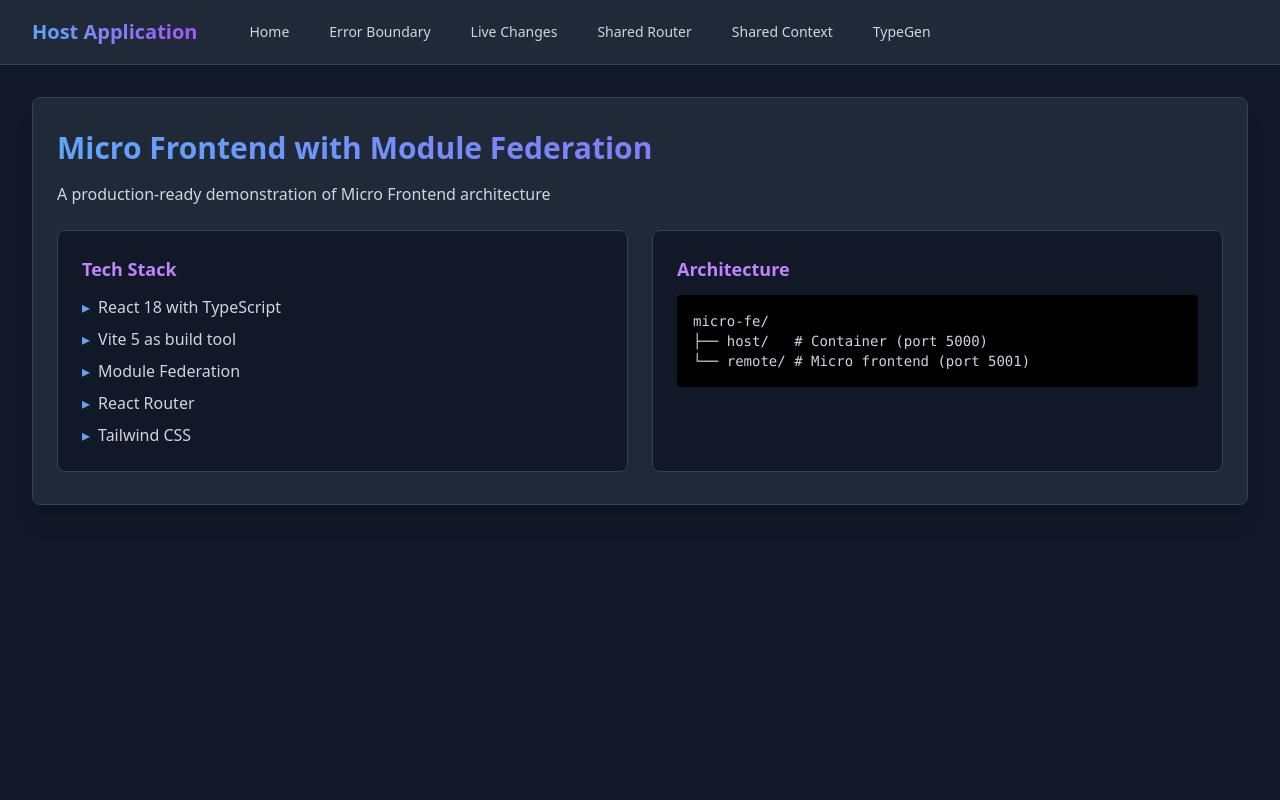
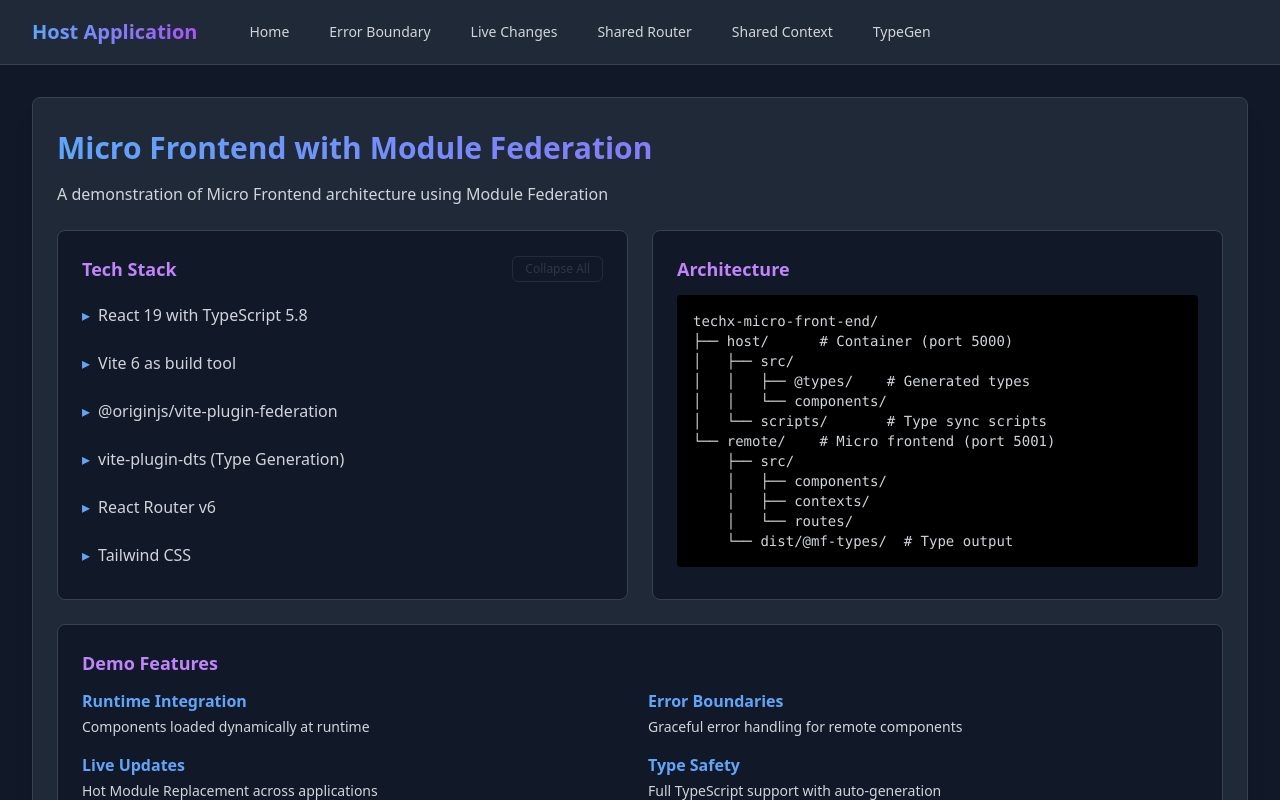
Before and after one commit to lamp-log/techx-micro-front-end, a React (Vite) app in the folder host/: page / in a window 1280 px wide. Shown: the top 800 px of the page. Built offline with nearby package versions, Linux system fonts and the light colour scheme.

Commit message:
update home component for more infomation

```diff
--- a/host/src/components/Home.tsx
+++ b/host/src/components/Home.tsx
@@ -1,6 +1,70 @@
-import React from 'react'
+import React, { useState } from 'react'
 
-const Home: React.FC = () => (
+interface TechStackItem {
+  name: string
+  details: string
+  link?: string
+  version?: string
+}
+
+const Home: React.FC = () => {
+  const [expandedItems, setExpandedItems] = useState<Set<string>>(new Set())
+
+  const techStack: TechStackItem[] = [
+    {
+      name: 'React 19 with TypeScript 5.8',
+      details:
+        'Latest React with concurrent features and TypeScript for type safety',
+      link: 'https://react.dev',
+      version: 'react@19.1.0, typescript@5.8.3',
+    },
+    {
+      name: 'Vite 6 as build tool',
+      details:
+        'Next generation frontend tooling for lightning fast development',
+      link: 'https://vitejs.dev',
+      version: 'vite@6.3.5',
+    },
+    {
+      name: '@originjs/vite-plugin-federation',
+      details:
+        'Module Federation plugin for Vite, enabling runtime integration of micro frontends',
+      link: 'https://github.com/originjs/vite-plugin-federation',
+      version: '@originjs/vite-plugin-federation@1.4.1',
+    },
+    {
+      name: 'vite-plugin-dts (Type Generation)',
+      details:
+        'Generates TypeScript declaration files for exposed modules automatically',
+      link: 'https://github.com/qmhc/vite-plugin-dts',
+      version: 'vite-plugin-dts@4.5.4',
+    },
+    {
+      name: 'React Router v6',
+      details:
+        'Declarative routing for React with support for nested routes and layouts',
+      link: 'https://reactrouter.com',
+      version: 'react-router-dom@6.30.1',
+    },
+    {
+      name: 'Tailwind CSS',
+      details: 'Utility-first CSS framework for rapid UI development',
+      link: 'https://tailwindcss.com',
+      version: 'tailwindcss@3.4.17',
+    },
+  ]
+
+  const toggleExpand = (itemName: string) => {
+    const newExpanded = new Set(expandedItems)
+    if (newExpanded.has(itemName)) {
+      newExpanded.delete(itemName)
+    } else {
+      newExpanded.add(itemName)
+    }
+    setExpandedItems(newExpanded)
+  }
+
+  return (
     <div className="space-y-6">
       <div className="bg-gray-800 rounded-lg shadow-xl border border-gray-700 overflow-hidden">
         <div className="px-6 py-8">
@@ -8,35 +72,76 @@
             Micro Frontend with Module Federation
           </h2>
           <p className="text-gray-300 mb-6">
-          A production-ready demonstration of Micro Frontend architecture
+            A demonstration of Micro Frontend architecture using Module
+            Federation
           </p>
 
           <div className="grid grid-cols-1 md:grid-cols-2 gap-6">
             <div className="bg-gray-900 rounded-lg p-6 border border-gray-700">
-            <h3 className="text-lg font-semibold text-purple-400 mb-3">
+              <div className="flex items-center justify-between mb-3">
+                <h3 className="text-lg font-semibold text-purple-400">
                   Tech Stack
                 </h3>
-            <ul className="space-y-2 text-gray-300">
-              <li className="flex items-center">
-                <span className="text-blue-400 mr-2">▸</span>
-                React 18 with TypeScript
+                <button
+                  onClick={() => setExpandedItems(new Set())}
+                  disabled={expandedItems.size === 0}
+                  className={`px-3 py-1 text-xs rounded-md border transition-all ${
+                    expandedItems.size === 0
+                      ? 'text-gray-600 border-gray-700 cursor-not-allowed opacity-50'
+                      : 'text-gray-300 border-gray-600 hover:border-gray-500 hover:text-white hover:bg-gray-800 cursor-pointer'
+                  }`}
+                >
+                  Collapse All
+                </button>
+              </div>
+              <ul className="space-y-2">
+                {techStack.map((item) => (
+                  <li key={item.name}>
+                    <button
+                      onClick={() => toggleExpand(item.name)}
+                      className="w-full text-left group hover:bg-gray-800 rounded-lg p-2 -ml-2 transition-all duration-200"
+                    >
+                      <div className="flex items-center text-gray-300">
+                        <span
+                          className={`text-blue-400 mr-2 transition-transform duration-200 ${expandedItems.has(item.name) ? 'rotate-90' : ''}`}
+                        >
+                          ▸
+                        </span>
+                        <span className="group-hover:text-blue-400 transition-colors duration-200">
+                          {item.name}
+                        </span>
+                      </div>
+                    </button>
+                    <div
+                      className={`overflow-hidden transition-all duration-300 ease-in-out ${
+                        expandedItems.has(item.name)
+                          ? 'max-h-40 opacity-100 mt-2'
+                          : 'max-h-0 opacity-0'
+                      }`}
+                    >
+                      <div className="ml-6 p-3 bg-gray-800 rounded-lg border border-gray-700">
+                        <p className="text-sm text-gray-400 mb-2">
+                          {item.details}
+                        </p>
+                        {item.version && (
+                          <p className="text-xs text-gray-500 font-mono mb-1">
+                            {item.version}
+                          </p>
+                        )}
+                        {item.link && (
+                          <a
+                            href={item.link}
+                            target="_blank"
+                            rel="noopener noreferrer"
+                            className="text-xs text-blue-400 hover:text-blue-300 transition-colors duration-200"
+                          >
+                            Learn more →
+                          </a>
+                        )}
+                      </div>
+                    </div>
                   </li>
-              <li className="flex items-center">
-                <span className="text-blue-400 mr-2">▸</span>
-                Vite 5 as build tool
-              </li>
-              <li className="flex items-center">
-                <span className="text-blue-400 mr-2">▸</span>
-                Module Federation
-              </li>
-              <li className="flex items-center">
-                <span className="text-blue-400 mr-2">▸</span>
-                React Router
-              </li>
-              <li className="flex items-center">
-                <span className="text-blue-400 mr-2">▸</span>
-                Tailwind CSS
-              </li>
+                ))}
               </ul>
             </div>
 
@@ -45,15 +150,81 @@
                 Architecture
               </h3>
               <pre className="text-sm text-gray-300 bg-black p-4 rounded overflow-x-auto">
-              {`micro-fe/
-├── host/   # Container (port 5000)
-└── remote/ # Micro frontend (port 5001)`}
+                {`techx-micro-front-end/
+├── host/      # Container (port 5000)
+│   ├── src/
+│   │   ├── @types/    # Generated types
+│   │   └── components/
+│   └── scripts/       # Type sync scripts
+└── remote/    # Micro frontend (port 5001)
+    ├── src/
+    │   ├── components/
+    │   ├── contexts/
+    │   └── routes/
+    └── dist/@mf-types/  # Type output`}
               </pre>
+            </div>
+          </div>
+
+          <div className="mt-6 bg-gray-900 rounded-lg p-6 border border-gray-700">
+            <h3 className="text-lg font-semibold text-purple-400 mb-3">
+              Demo Features
+            </h3>
+            <div className="grid grid-cols-1 md:grid-cols-2 gap-4 text-gray-300">
+              <div>
+                <h4 className="font-semibold text-blue-400 mb-1">
+                  Runtime Integration
+                </h4>
+                <p className="text-sm">
+                  Components loaded dynamically at runtime
+                </p>
+              </div>
+              <div>
+                <h4 className="font-semibold text-blue-400 mb-1">
+                  Error Boundaries
+                </h4>
+                <p className="text-sm">
+                  Graceful error handling for remote components
+                </p>
+              </div>
+              <div>
+                <h4 className="font-semibold text-blue-400 mb-1">
+                  Live Updates
+                </h4>
+                <p className="text-sm">
+                  Hot Module Replacement across applications
+                </p>
+              </div>
+              <div>
+                <h4 className="font-semibold text-blue-400 mb-1">
+                  Type Safety
+                </h4>
+                <p className="text-sm">
+                  Full TypeScript support with auto-generation
+                </p>
+              </div>
+              <div>
+                <h4 className="font-semibold text-blue-400 mb-1">
+                  Shared Routing
+                </h4>
+                <p className="text-sm">
+                  Seamless route integration between apps
+                </p>
+              </div>
+              <div>
+                <h4 className="font-semibold text-blue-400 mb-1">
+                  Shared Context
+                </h4>
+                <p className="text-sm">
+                  State management across micro frontends
+                </p>
+              </div>
             </div>
           </div>
         </div>
       </div>
     </div>
   )
+}
 
 export default Home
```
Lines whose indentation alone changed are shown as unchanged.
